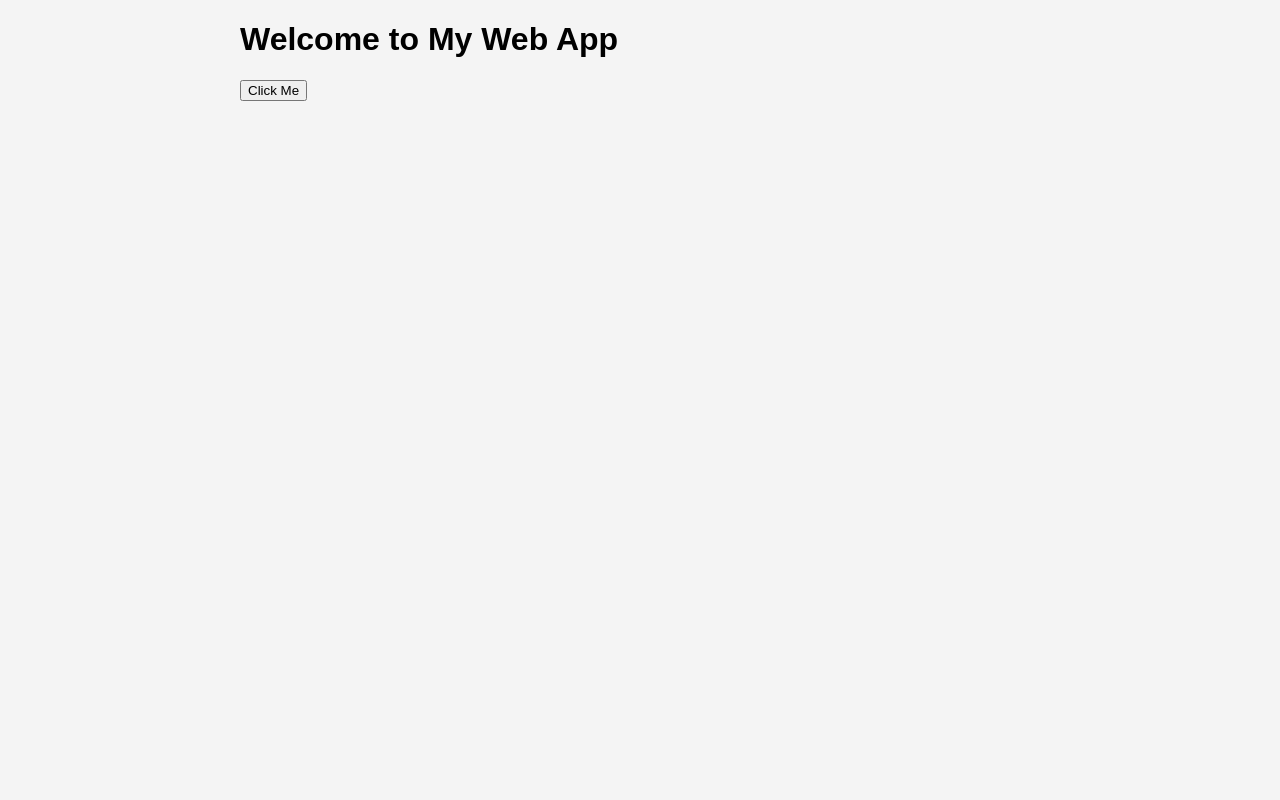
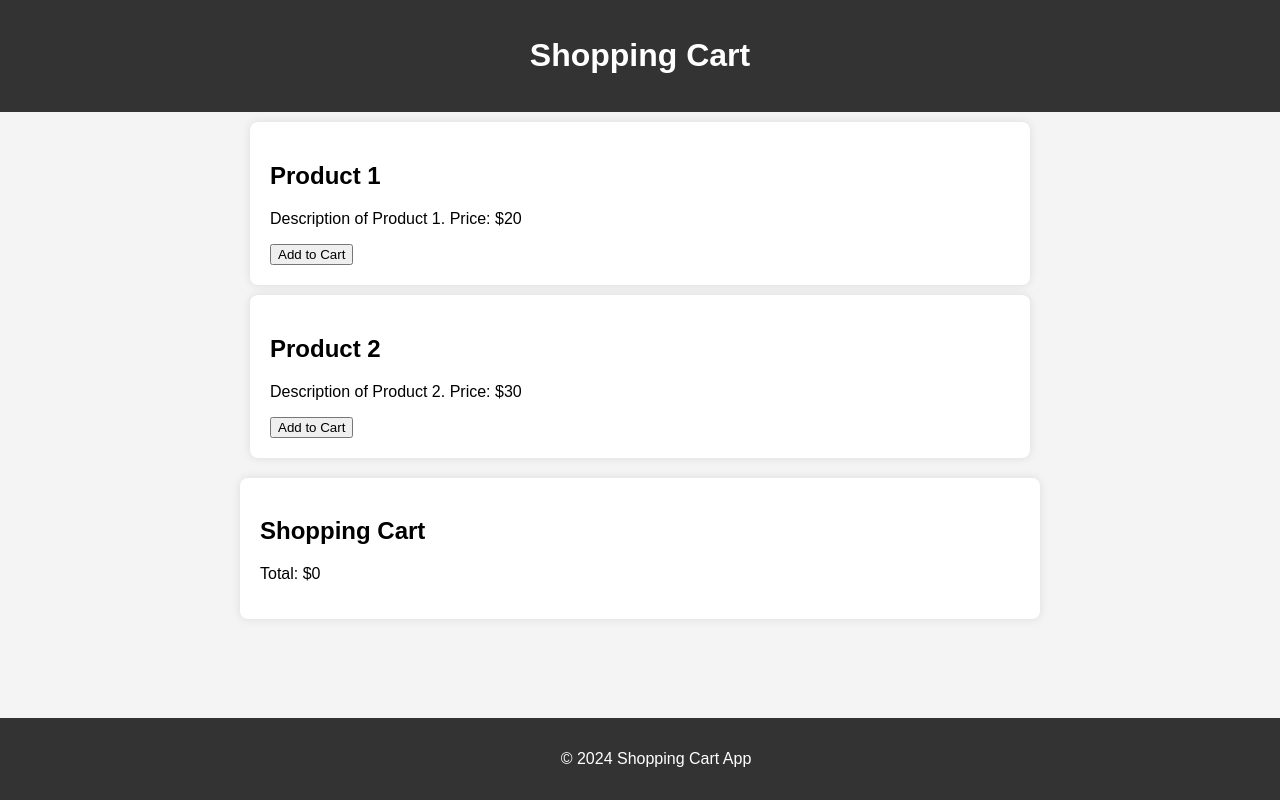
Before and after one commit to Madhunath/Jiitak-inc, a plain HTML site: page views/index.html in a window 1280 px wide. Drawn offline with Linux system fonts and the light colour scheme.

Commit message:
Update index.html

```diff
--- a/views/index.html
+++ b/views/index.html
@@ -4,17 +4,50 @@
   <meta charset="UTF-8">
   <meta name="viewport" content="width=device-width, initial-scale=1.0">
   <link rel="stylesheet" href="/style.css">
-  <title>Simple Web App</title>
+  <title>Shopping Cart App</title>
 </head>
 <body>
+  <div class="header">
+    <h1>Shopping Cart</h1>
+  </div>
+
   <div class="container">
-    <h1>Welcome to My Web App</h1>
-    <button onclick="showMessage()">Click Me</button>
-    <p id="message"></p>
+    <div class="product">
+      <h2>Product 1</h2>
+      <p>Description of Product 1. Price: $20</p>
+      <button onclick="addToCart('Product 1', 20)">Add to Cart</button>
+    </div>
+
+    <div class="product">
+      <h2>Product 2</h2>
+      <p>Description of Product 2. Price: $30</p>
+      <button onclick="addToCart('Product 2', 30)">Add to Cart</button>
+    </div>
+
+    <!-- Cart section -->
+    <div class="cart">
+      <h2>Shopping Cart</h2>
+      <ul id="cart-items"></ul>
+      <p>Total: $<span id="cart-total">0</span></p>
+    </div>
   </div>
+
+  <div class="footer">
+    <p>&copy; 2024 Shopping Cart App</p>
+  </div>
+
   <script>
-    function showMessage() {
-      document.getElementById('message').textContent = 'Hello, This is Madhunath!';
+    const cartItemsElement = document.getElementById('cart-items');
+    const cartTotalElement = document.getElementById('cart-total');
+    let cartTotal = 0;
+
+    function addToCart(productName, price) {
+      const li = document.createElement('li');
+      li.textContent = `${productName} - $${price}`;
+      cartItemsElement.appendChild(li);
+
+      cartTotal += price;
+      cartTotalElement.textContent = cartTotal;
     }
   </script>
 </body>
```
